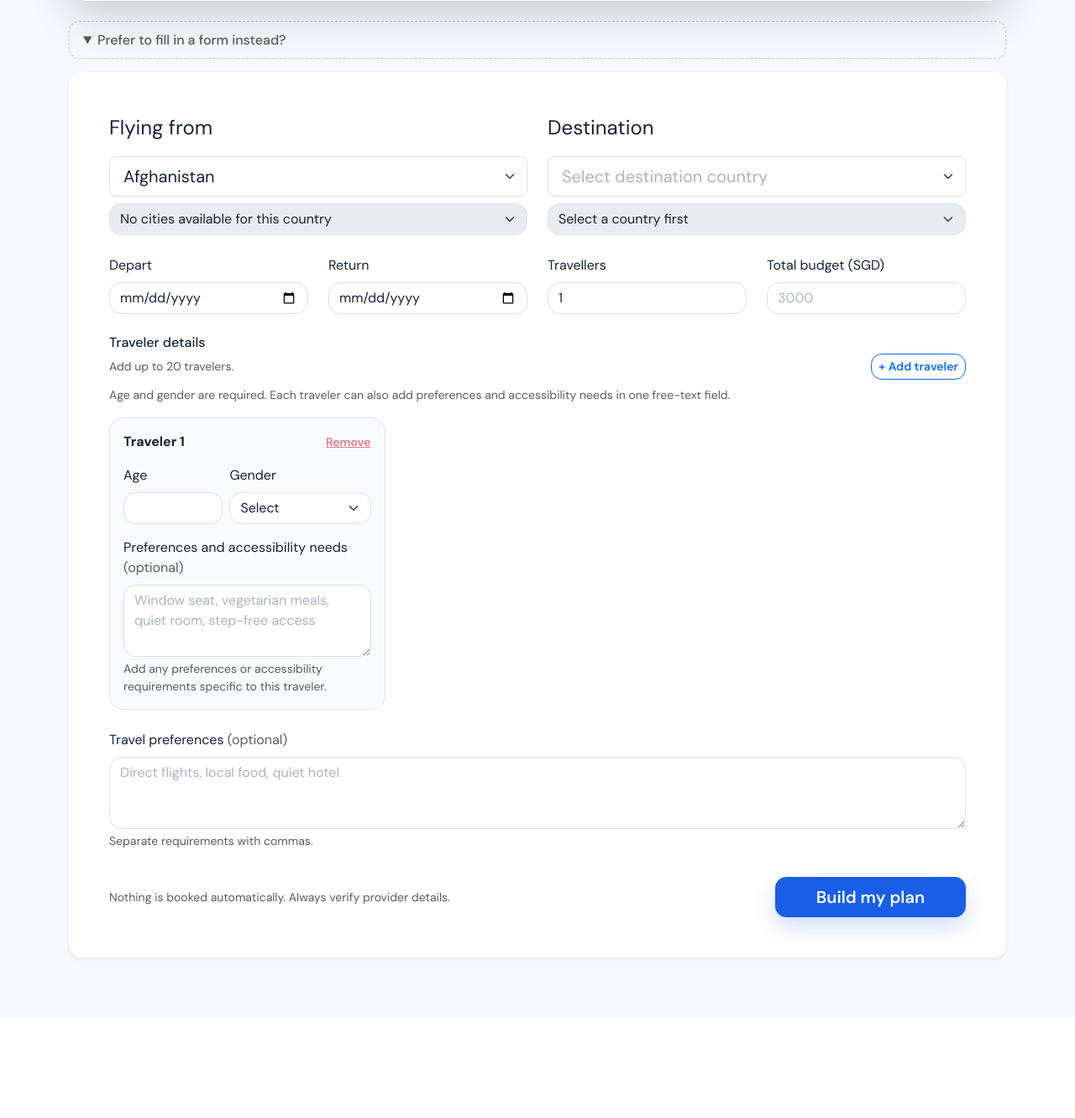
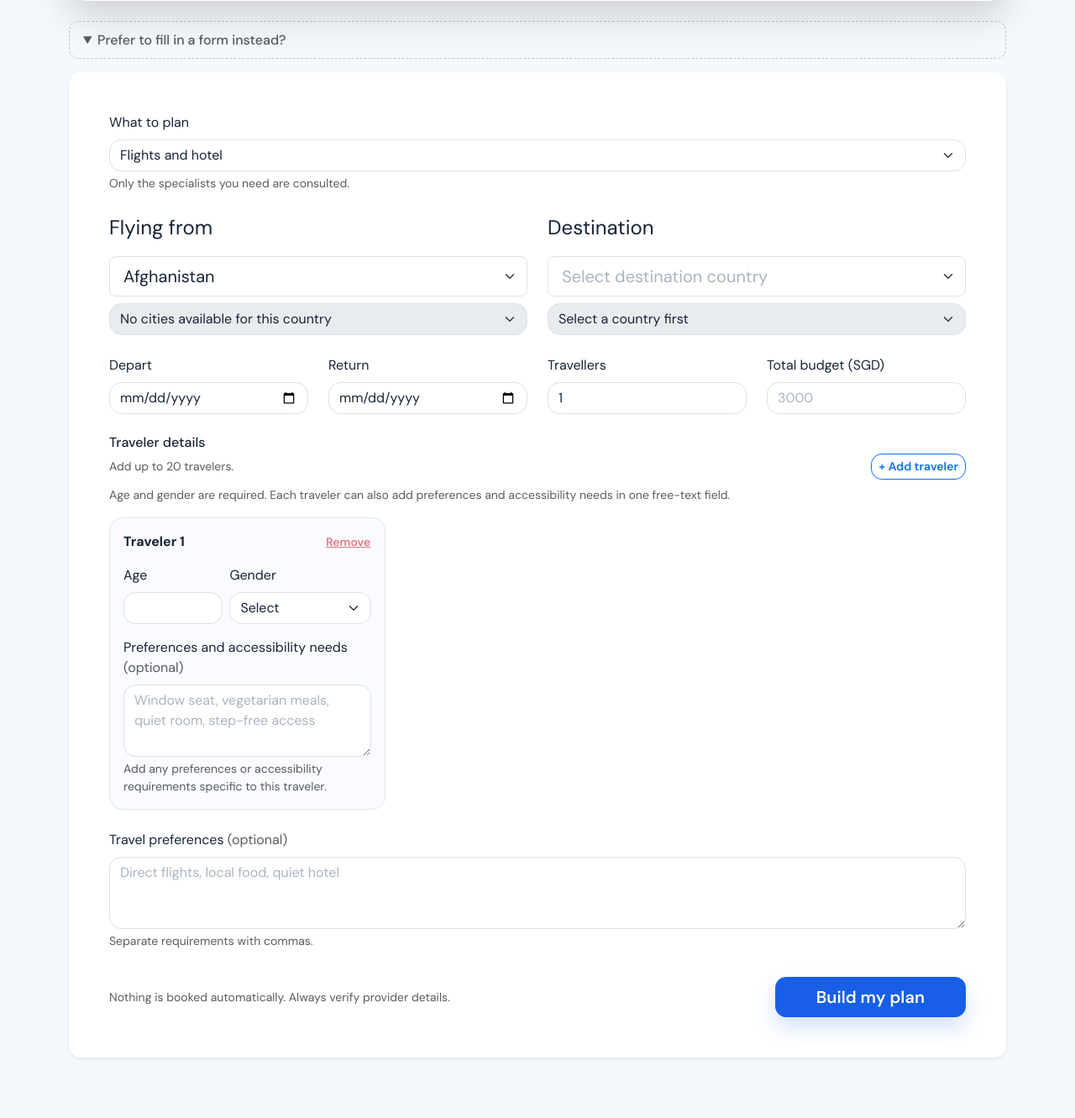
Before and after one commit to NUS-ISS-SWE5008-STACKABLE-2026-07-Team1/agentic-travel-planner, a Flask app: page /main in a window 1280 px wide, after a click on "Prefer to fill in a form instead?". Shown: the part 779-2110 px from the top of the page at 84% size. Before the commit the page ends 1923 px from the top, so only its background shows below. Run offline with Flask 3, Linux system fonts and the light colour scheme; a user stored in the database is signed in; data comes from the database, SQL or seed files in the repository; some libraries are stand-ins or nearby versions.

Commit message:
fix: let the structured form choose what to plan
Selective dispatch was only reachable through the conversational intake. The
form on /main never collected `plan_scope`, so every submission through it
omitted the field, defaulted to `both`, and silently dispatched all four
specialists however the traveller filled it in. An omission, not a decision —
the design described the clarification card and nothing asked whether the form
needed the same field.

Adding the select alone would not have been enough. `origin` and `origin_city`
are `required` on that form, so a hotel-only submission could not pass browser
validation at all: the traveller would be asked for a departure country the
request no longer has a field for. Hiding the fieldset does not help either — a
hidden `required` control still blocks submission — so `applyScope` removes the
attribute and clears the values, remembering the original required state in a
data attribute so switching back restores it.

`restoreStoredTrip` also had to learn about scope. It runs after the initial
`applyScope()`, so "Go back" on a hotel-only trip would have returned with the
scope reset to `both` and the origin fields required again; it now restores the
value and re-applies.

One bug found while writing this, worth recording because it was invisible: the
scope block was first inserted by matching the last occurrence of
`"  renderTravelerFields();"`, which matched the SIX-space-indented call inside
`restoreStoredTrip` rather than the two-space one after it. The result was
syntactically valid and passed `node --check` and every test, but defined
`applyScope` inside `restoreStoredTrip` — so the change listener would only ever
have been attached when a stored trip existed. Caught by a test asserting the
function body, not by the parser.

Co-Authored-By: Claude Opus 5 <noreply@anthropic.com>

```diff
--- a/flaskapp/static/js/app.js
+++ b/flaskapp/static/js/app.js
@@ -192,6 +192,7 @@ if (planner) {
       )
     ];
     return {
+      plan_scope: data.get("plan_scope") || "both",
       origin: data.get("origin"), destination: data.get("destination"),
       // Omitted rather than sent empty when a country has no mapped cities —
       // the API rejects a blank string but accepts an absent city, which the
@@ -271,6 +272,30 @@ if (planner) {
   // Defensive throughout: a stored payload is data from a previous session and
   // may predate any field added since. Anything missing or unparseable leaves
   // the form exactly as it loaded rather than half-filled.
+  // `origin` and `origin_city` are `required`, so a hotel-only trip could not
+  // pass browser validation at all — the traveller would be asked for a
+  // departure country the request no longer has a field for. Hiding the
+  // fieldset is not enough: a hidden `required` control still blocks
+  // submission, so the attribute is removed and the values cleared.
+  const originFieldset = document.querySelector("#origin-fieldset");
+  const scopeSelect = document.querySelector("#plan_scope");
+  const applyScope = () => {
+    if (!originFieldset || !scopeSelect) return;
+    const hotelOnly = scopeSelect.value === "hotel";
+    originFieldset.hidden = hotelOnly;
+    originFieldset.querySelectorAll("select, input").forEach((field) => {
+      field.required = !hotelOnly && field.dataset.wasRequired !== "false";
+      if (hotelOnly) field.value = "";
+    });
+  };
+  if (scopeSelect && originFieldset) {
+    originFieldset.querySelectorAll("select, input").forEach((field) => {
+      field.dataset.wasRequired = String(field.required);
+    });
+    scopeSelect.addEventListener("change", applyScope);
+    applyScope();
+  }
+
   const restoreStoredTrip = () => {
     let payload;
     try {
@@ -283,6 +308,7 @@ if (planner) {
       const field = planner.querySelector(`[name='${name}']`);
       if (field && value !== undefined && value !== null && value !== "") field.value = value;
     };
+    setValue("plan_scope", payload.plan_scope);
     setValue("origin", payload.origin);
     setValue("destination", payload.destination);
     // Cities are populated from the country, so the country must be set first.
@@ -318,6 +344,10 @@ if (planner) {
       genders.forEach((field, index) => { field.value = (payload.traveller_genders || [])[index] || ""; });
       notes.forEach((field, index) => { field.value = byTraveller[index] || ""; });
     }
+    // Re-apply after restoring: the initial applyScope() ran before this, so a
+    // restored hotel-only trip would otherwise show origin fields it no longer
+    // needs — and show them as required.
+    applyScope();
   };
 
   restoreStoredTrip();
--- a/flaskapp/templates/main.html
+++ b/flaskapp/templates/main.html
@@ -65,7 +65,16 @@
         <div class="card-body p-4 p-lg-5">
           <form id="travel-plan-form" data-endpoint="{{ url_for('travel_api.create_travel_plan') }}">
             <div class="row g-4">
-              <div class="col-md-6">
+              <div class="col-12">
+                <label class="form-label mb-2" for="plan_scope">What to plan</label>
+                <select class="form-select" id="plan_scope" name="plan_scope">
+                  <option value="both" selected>Flights and hotel</option>
+                  <option value="flights">Flights only</option>
+                  <option value="hotel">Hotel and transport only</option>
+                </select>
+                <div class="form-text">Only the specialists you need are consulted.</div>
+              </div>
+              <div class="col-md-6" id="origin-fieldset">
                 <fieldset>
                   <legend class="form-label mb-2">Flying from</legend>
                   <div class="row g-2">
```
Also changed, not shown: tests/test_intake_scope.py (+47 -0 lines).
